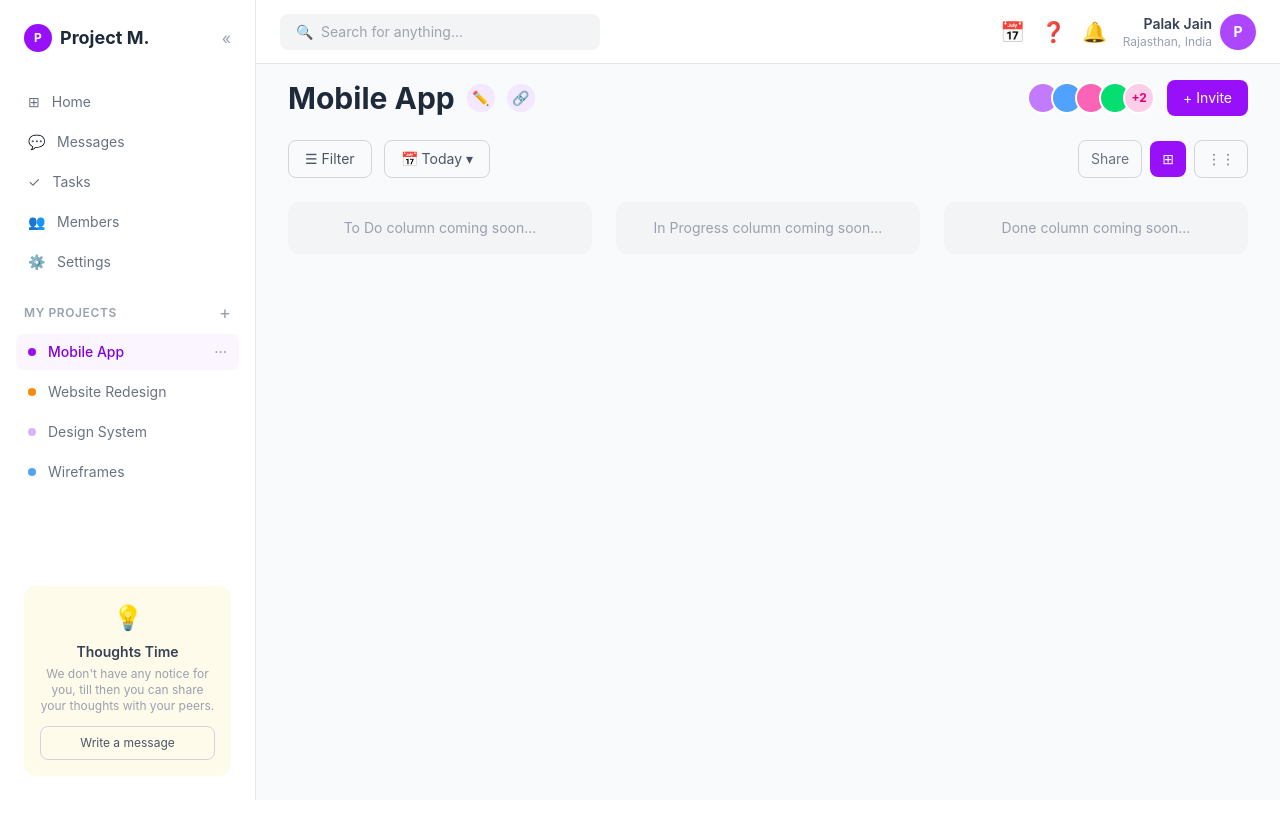
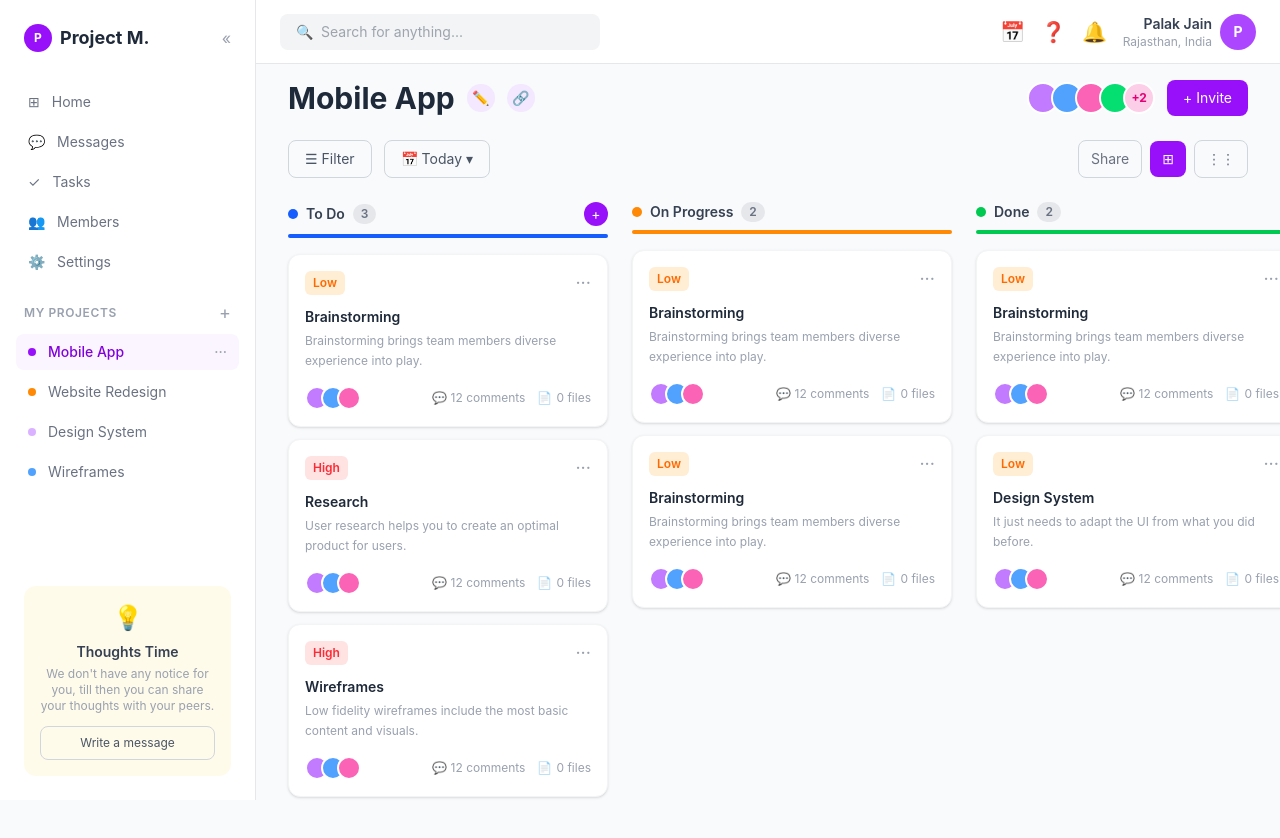
Before and after one commit to Karan301205/task-management-dashboard, a React (Vite) app: page / in a window 1280 px wide. Shown: the top 838 px of the page. Before the commit the page ends 800 px from the top, so only its background shows below. Built offline with nearby package versions, Linux system fonts and the light colour scheme.

Commit message:
feat: add task card and column components

```diff
--- a/src/components/TaskCard.jsx
+++ b/src/components/TaskCard.jsx
@@ -0,0 +1,60 @@
+function TaskCard({ task }) {
+  const priorityStyles = {
+    low: "bg-orange-100 text-orange-500",
+    medium: "bg-blue-100 text-blue-500",
+    high: "bg-red-100 text-red-500",
+  }
+
+  const avatarColors = [
+    "bg-purple-400",
+    "bg-blue-400",
+    "bg-pink-400",
+    "bg-green-400",
+  ]
+
+  return (
+    <div className="bg-white rounded-xl p-4 shadow-sm border border-gray-100 mb-3 cursor-grab active:cursor-grabbing">
+
+      {/* Priority Badge + Menu */}
+      <div className="flex items-center justify-between mb-3">
+        <span className={`text-xs font-semibold px-2 py-1 rounded-md ${priorityStyles[task.priority]}`}>
+          {task.priority.charAt(0).toUpperCase() + task.priority.slice(1)}
+        </span>
+        <button className="text-gray-400 hover:text-gray-600 text-lg leading-none">···</button>
+      </div>
+
+      {/* Title */}
+      <h4 className="text-gray-800 font-semibold text-sm mb-1">{task.title}</h4>
+
+      {/* Description */}
+      <p className="text-gray-400 text-xs leading-relaxed mb-4">{task.description}</p>
+
+      {/* Footer */}
+      <div className="flex items-center justify-between">
+
+        {/* Avatars */}
+        <div className="flex -space-x-2">
+          {[0, 1, 2].map((i) => (
+            <div
+              key={i}
+              className={`w-6 h-6 rounded-full ${avatarColors[i]} border-2 border-white`}
+            ></div>
+          ))}
+        </div>
+
+        {/* Comments + Files */}
+        <div className="flex items-center gap-3 text-gray-400 text-xs">
+          <span className="flex items-center gap-1">
+            💬 <span>12 comments</span>
+          </span>
+          <span className="flex items-center gap-1">
+            📄 <span>0 files</span>
+          </span>
+        </div>
+
+      </div>
+    </div>
+  )
+}
+
+export default TaskCard
--- a/src/components/TaskColumn.jsx
+++ b/src/components/TaskColumn.jsx
@@ -0,0 +1,57 @@
+import TaskCard from "./TaskCard"
+
+const columnStyles = {
+  todo: {
+    label: "To Do",
+    dot: "bg-blue-600",
+    bar: "bg-blue-600",
+  },
+  inprogress: {
+    label: "On Progress",
+    dot: "bg-orange-400",
+    bar: "bg-orange-400",
+  },
+  done: {
+    label: "Done",
+    dot: "bg-green-500",
+    bar: "bg-green-500",
+  },
+}
+
+function TaskColumn({ status, tasks }) {
+  const style = columnStyles[status]
+
+  return (
+    <div className="w-80 flex-shrink-0">
+
+      {/* Column Header */}
+      <div className="flex items-center justify-between mb-2">
+        <div className="flex items-center gap-2">
+          <span className={`w-2.5 h-2.5 rounded-full ${style.dot}`}></span>
+          <span className="text-gray-700 font-semibold text-sm">{style.label}</span>
+          <span className="bg-gray-200 text-gray-500 text-xs font-semibold px-2 py-0.5 rounded-full">
+            {tasks.length}
+          </span>
+        </div>
+        {status === "todo" && (
+          <button className="w-6 h-6 rounded-full bg-purple-600 text-white flex items-center justify-center text-sm hover:bg-purple-700">
+            +
+          </button>
+        )}
+      </div>
+
+      {/* Colored Bar */}
+      <div className={`h-1 rounded-full ${style.bar} mb-4`}></div>
+
+      {/* Task Cards */}
+      <div>
+        {tasks.map((task) => (
+          <TaskCard key={task.id} task={task} />
+        ))}
+      </div>
+
+    </div>
+  )
+}
+
+export default TaskColumn
--- a/src/pages/Dashboard.jsx
+++ b/src/pages/Dashboard.jsx
@@ -1,7 +1,64 @@
 import Header from "../components/Header"
 import Sidebar from "../components/Sidebar"
+import TaskColumn from "../components/TaskColumn"
+
+const dummyTasks = [
+  {
+    id: "1",
+    title: "Brainstorming",
+    description: "Brainstorming brings team members diverse experience into play.",
+    status: "todo",
+    priority: "low",
+  },
+  {
+    id: "2",
+    title: "Research",
+    description: "User research helps you to create an optimal product for users.",
+    status: "todo",
+    priority: "high",
+  },
+  {
+    id: "3",
+    title: "Wireframes",
+    description: "Low fidelity wireframes include the most basic content and visuals.",
+    status: "todo",
+    priority: "high",
+  },
+  {
+    id: "4",
+    title: "Brainstorming",
+    description: "Brainstorming brings team members diverse experience into play.",
+    status: "inprogress",
+    priority: "low",
+  },
+  {
+    id: "5",
+    title: "Brainstorming",
+    description: "Brainstorming brings team members diverse experience into play.",
+    status: "inprogress",
+    priority: "low",
+  },
+  {
+    id: "6",
+    title: "Brainstorming",
+    description: "Brainstorming brings team members diverse experience into play.",
+    status: "done",
+    priority: "low",
+  },
+  {
+    id: "7",
+    title: "Design System",
+    description: "It just needs to adapt the UI from what you did before.",
+    status: "done",
+    priority: "low",
+  },
+]
 
 function Dashboard() {
+  const todoTasks = dummyTasks.filter((t) => t.status === "todo")
+  const inprogressTasks = dummyTasks.filter((t) => t.status === "inprogress")
+  const doneTasks = dummyTasks.filter((t) => t.status === "done")
+
   return (
     <div className="min-h-screen bg-gray-50">
 
@@ -18,8 +75,6 @@ function Dashboard() {
             <button className="w-7 h-7 rounded-full bg-purple-100 text-purple-600 flex items-center justify-center text-sm">✏️</button>
             <button className="w-7 h-7 rounded-full bg-purple-100 text-purple-600 flex items-center justify-center text-sm">🔗</button>
           </div>
-
-          {/* Right — Invite + Avatars */}
           <div className="flex items-center gap-3">
             <div className="flex -space-x-2">
               {["bg-purple-400", "bg-blue-400", "bg-pink-400", "bg-green-400"].map((color, i) => (
@@ -52,17 +107,11 @@ function Dashboard() {
           </div>
         </div>
 
-        {/* Task columns will go here */}
+        {/* Task Board */}
         <div className="flex gap-6">
-          <div className="bg-gray-100 rounded-xl p-4 w-80 text-center text-gray-400 text-sm">
-            To Do column coming soon...
-          </div>
-          <div className="bg-gray-100 rounded-xl p-4 w-80 text-center text-gray-400 text-sm">
-            In Progress column coming soon...
-          </div>
-          <div className="bg-gray-100 rounded-xl p-4 w-80 text-center text-gray-400 text-sm">
-            Done column coming soon...
-          </div>
+          <TaskColumn status="todo" tasks={todoTasks} />
+          <TaskColumn status="inprogress" tasks={inprogressTasks} />
+          <TaskColumn status="done" tasks={doneTasks} />
         </div>
 
       </div>
```
